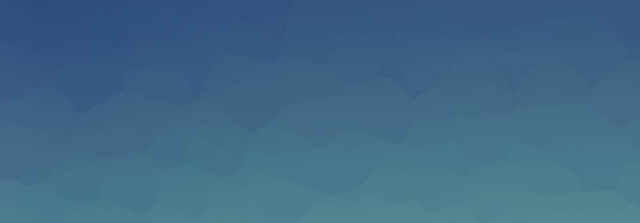
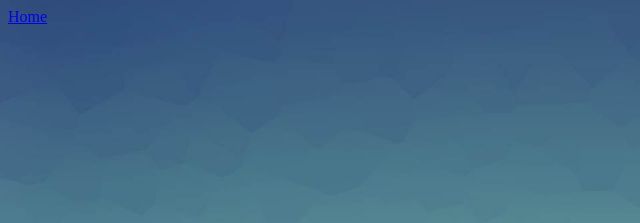
Before and after one commit to unpetitcookie/Frontprojet48h, a plain HTML site: page template/login.html in a window 1280 px wide. Shown: the top 223 px of the page, 0-640 px from the left. Drawn offline with Linux system fonts and the light colour scheme.

Commit message:
add home link

```diff
--- a/template/login.html
+++ b/template/login.html
@@ -7,9 +7,8 @@
     <link rel="stylesheet" href="../static\Css/Login.css">
     <title>Login</title>
 </head>
-
     <body>
-
+        <a href="./Home.html" >Home</a>
         <div id="formContainer">
             <h2>Se connecter</h2>
             <form method="post" id="formulaire">
```
Also changed, not shown: template/createAccount.html (+1 -1 lines).
